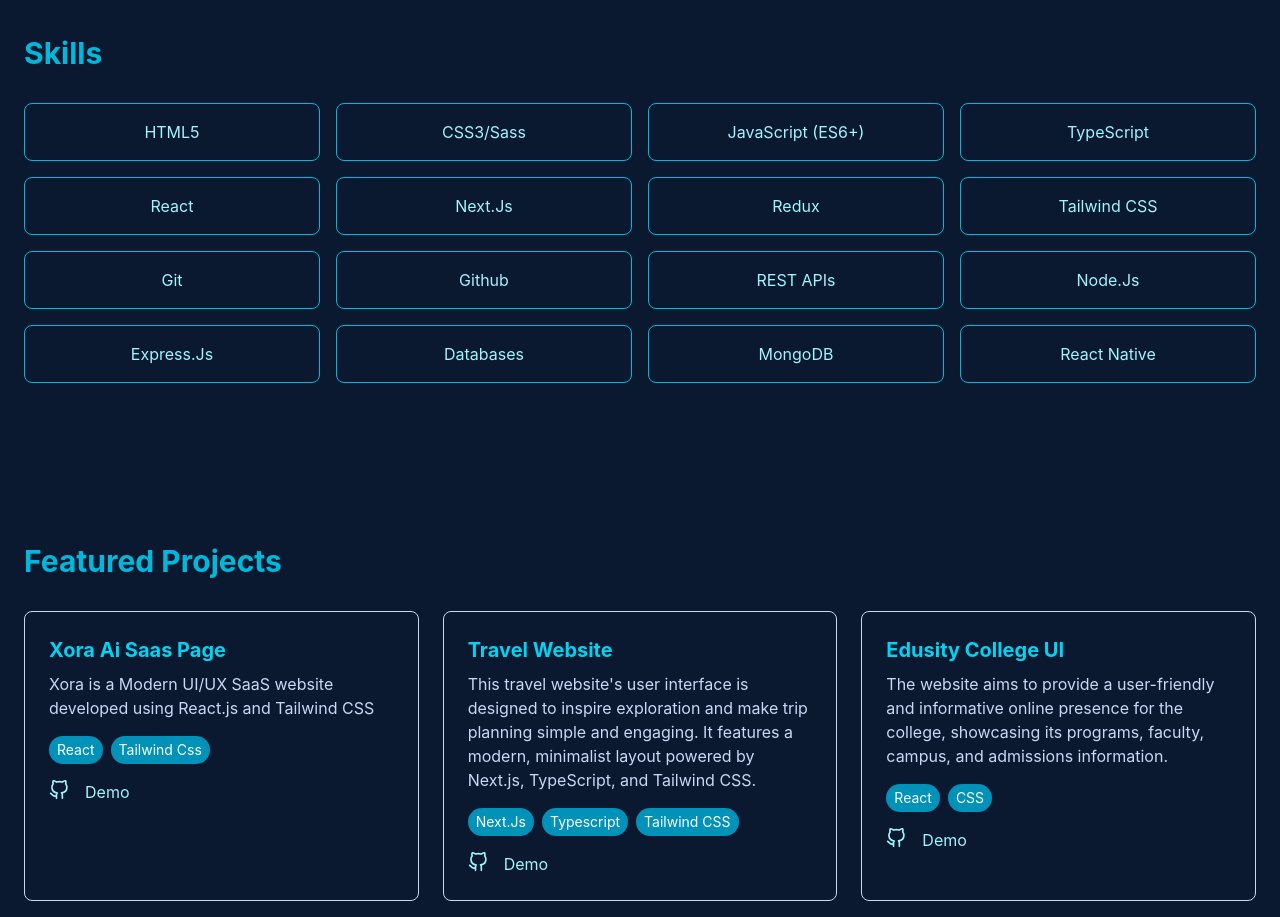
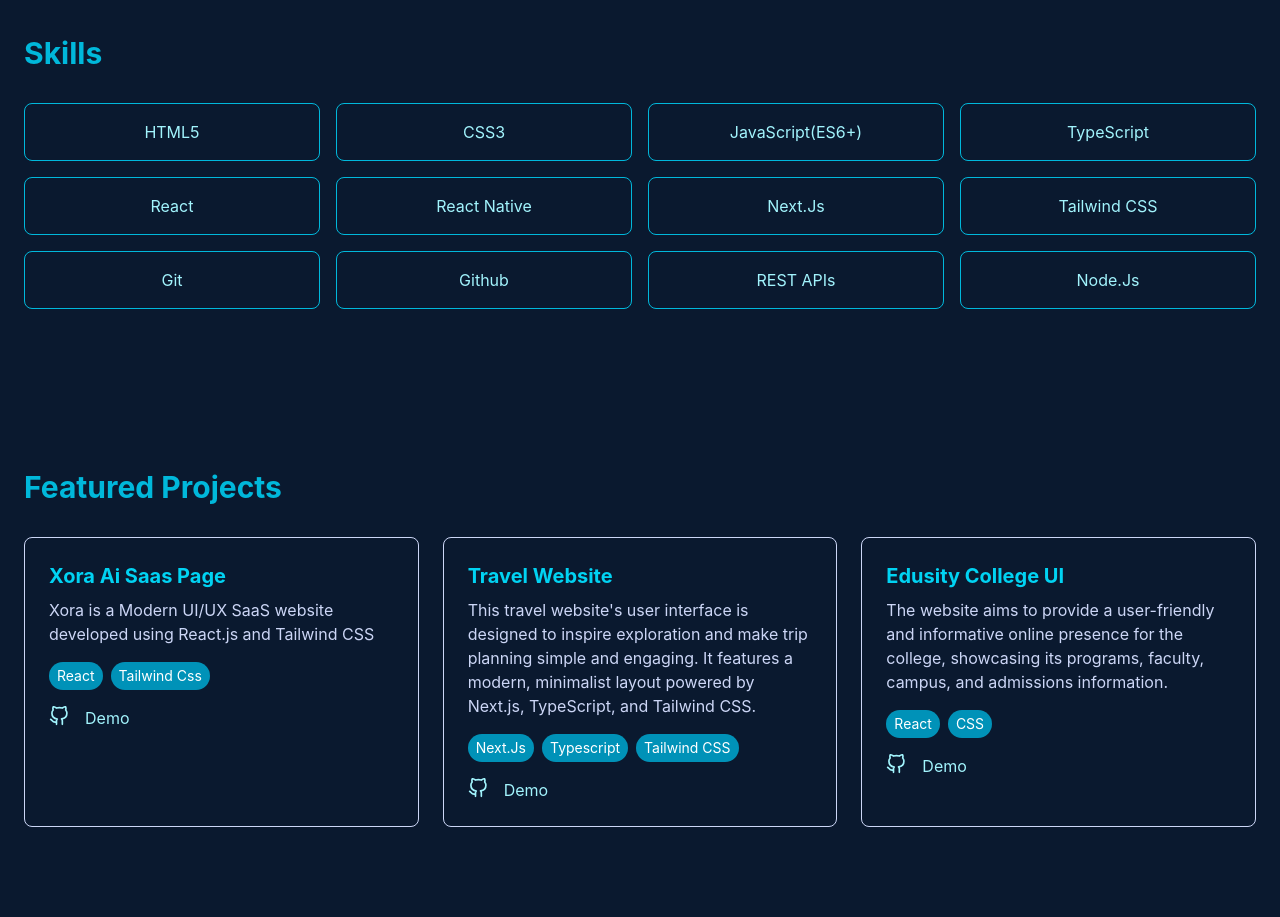
Before and after one commit to nikhildev-webapp/portfolio, a React (Vite) app: page / in a window 1280 px wide. Shown: the part 1460-2377 px from the top of the page. Built offline with nearby package versions, Linux system fonts and the light colour scheme.

Commit message:
Update App.jsx

```diff
--- a/src/App.jsx
+++ b/src/App.jsx
@@ -31,9 +31,9 @@ function App() {
   ]
 
   const skills = [
-    "HTML5", "CSS3/Sass", "JavaScript (ES6+)","TypeScript", "React",
-    "Next.Js", "Redux", "Tailwind CSS", "Git","Github",
-    "REST APIs","Node.Js","Express.Js","Databases","MongoDB","React Native"
+    "HTML5", "CSS3", "JavaScript(ES6+)","TypeScript", "React",
+    "React Native","Next.Js","Tailwind CSS", "Git","Github",
+    "REST APIs","Node.Js"
   ]
   const scrollToSection = (sectionId) => {
     const element = document.getElementById(sectionId)
```
